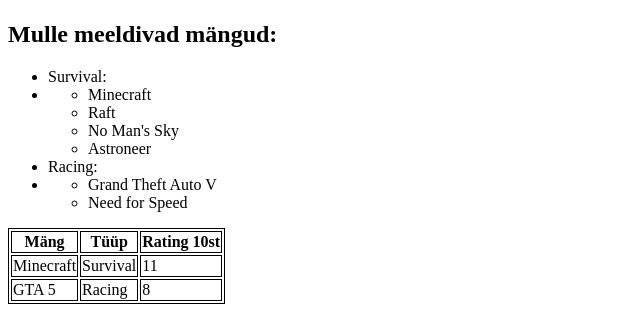
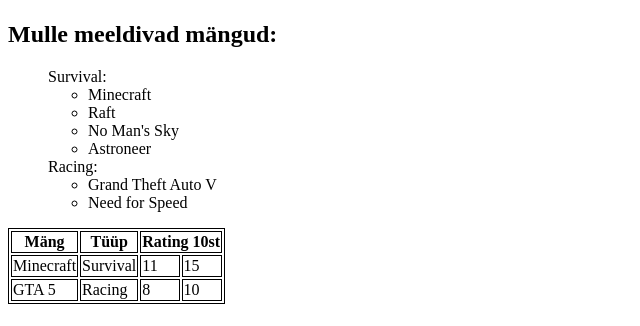
Before and after one commit to UnfamousThomas/erialaHTMLike, a plain HTML site: page index.html in a window 1280 px wide. Shown: the part 471-797 px from the top of the page, 0-640 px from the left. Drawn offline with Linux system fonts and the light colour scheme.

Commit message:
Update index.html

```diff
--- a/index.html
+++ b/index.html
@@ -7,6 +7,10 @@
     table, th, td {
   border: 1px solid black;
 }
+    .bulletless {
+      list-style-type: none;
+
+    }
 </style>
 <meta charset="UTF-8">
 
@@ -27,7 +31,7 @@
 <img src="https://www.minecraft.net/content/dam/games/minecraft/marketplace/updates-catspandas_latest.jpg
 " alt="Videomäng: Minecraft">
 <h2>Mulle meeldivad mängud:</h2>
-<ul>
+<ul class="bulletless">
     <li>Survival:</li>
     <li><ul>
         <li>Minecraft</li>
@@ -45,17 +49,19 @@
     <tr>
       <th>Mäng</th>
       <th>Tüüp</th>
-      <th>Rating 10st</th>
+      <th colspan="2">Rating 10st</th>
     </tr>
     <tr>
       <td>Minecraft</td>
       <td>Survival</td>
       <td>11</td>
+      <td>15</td>
     </tr>
     <tr>
       <td>GTA 5</td>
       <td>Racing</td>
       <td>8</td>
+      <td>10</td>
     </tr>
   </table>
 </body>
```
